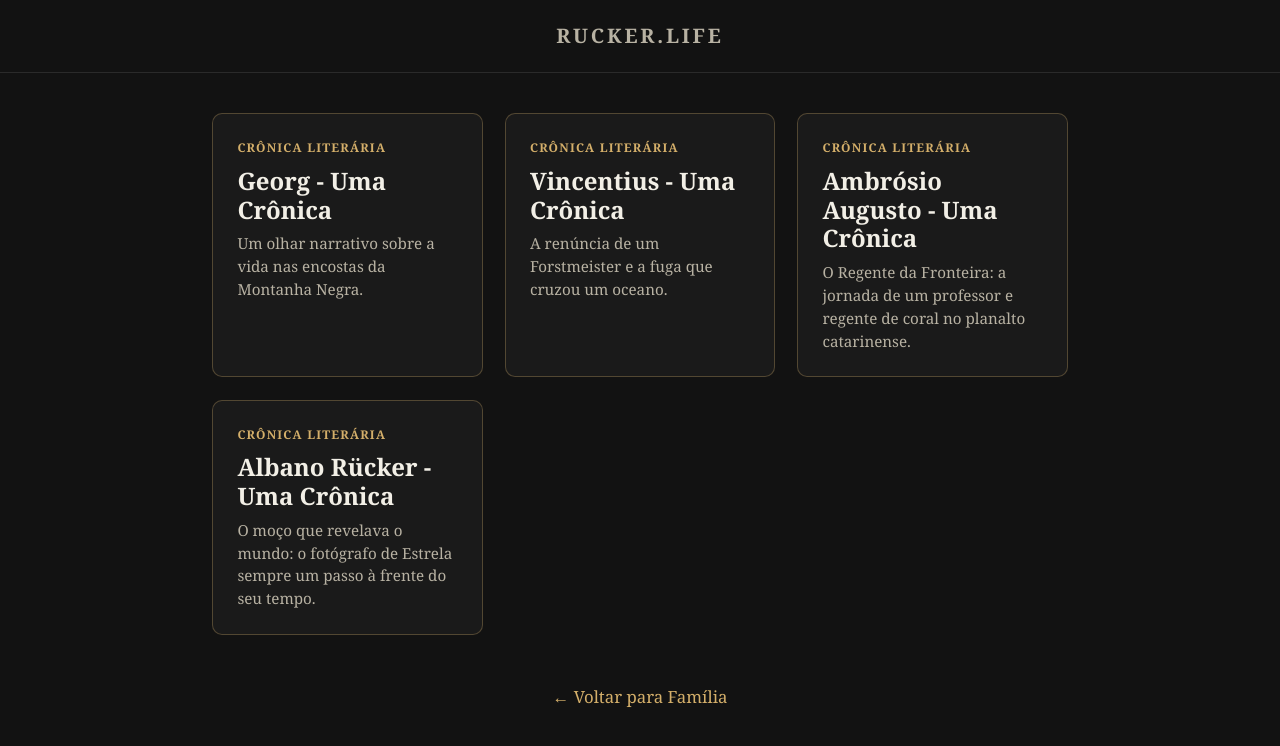
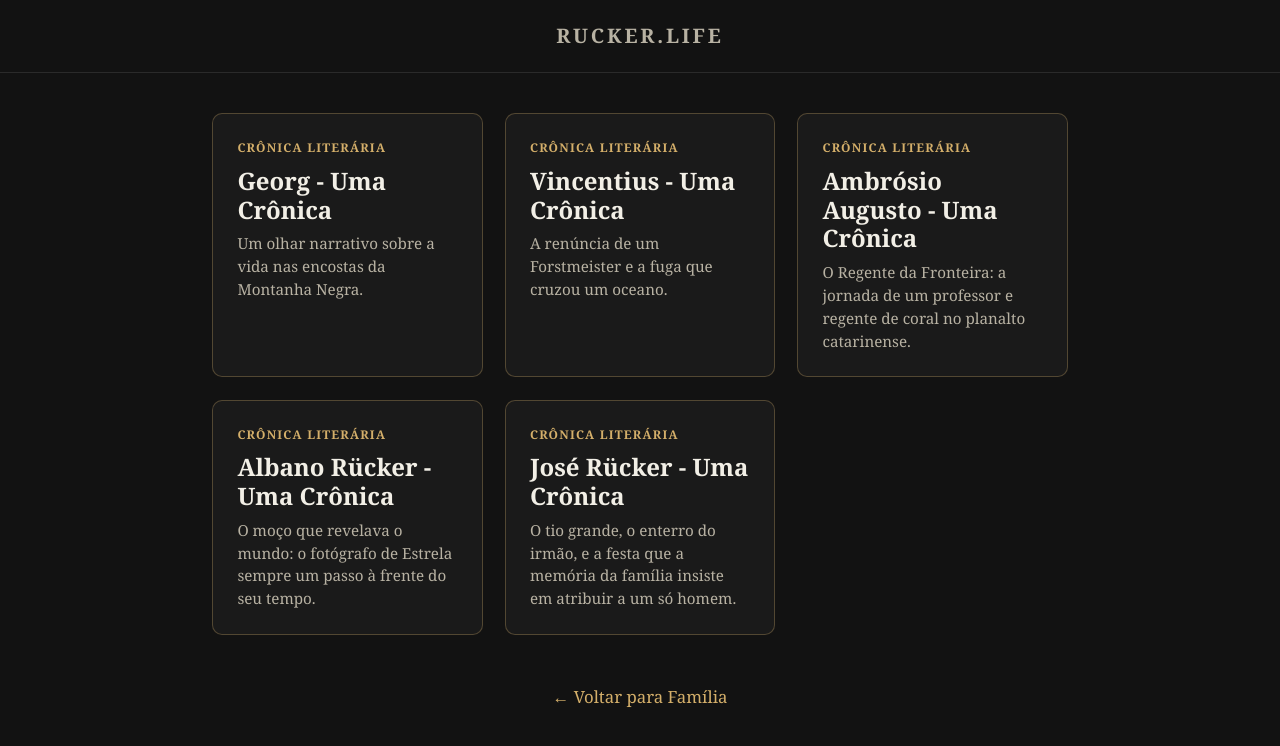
Before and after one commit to frucker-muss/frucker-muss.github.io, a Jekyll site: the page built from familia/cronicas.html, in a window 1280 px wide. Shown: the top 746 px of the page. Built offline with Jekyll 4.4.1, drawn with Linux system fonts in a browser that asks for light colours.

Commit message:
Adiciona crônica de José Rücker e a Rückertreffen de 1975
Nova página familia/jose-rucker-uma-cronica.html com card correspondente
em familia/cronicas.html, seguindo o padrão de layout e frontmatter das
crônicas existentes.

Co-Authored-By: Claude Sonnet 5 <noreply@anthropic.com>

```diff
--- a/familia/cronicas.html
+++ b/familia/cronicas.html
@@ -34,6 +34,13 @@ description: "Reconstruções narrativas da vida de cada personagem da família
     <p style="font-size: 0.95rem;">O moço que revelava o mundo: o fotógrafo de Estrela sempre um passo à frente do seu tempo.</p>
   </a>
 
+  <!-- Cartão: José Rücker (Crônica) -->
+  <a href="{{ '/familia/jose-rucker-uma-cronica.html' | relative_url }}" class="card" style="padding: 1.5rem; text-align: left; justify-content: flex-start; border-color: rgba(212, 175, 106, 0.3);">
+    <span style="font-size: 0.75rem; color: #d4af6a; text-transform: uppercase; letter-spacing: 0.1em; margin-bottom: 0.5rem; display: block; font-weight: bold;">Crônica Literária</span>
+    <h3 style="margin-bottom: 0.5rem; font-size: 1.5rem; border: none;">José Rücker - Uma Crônica</h3>
+    <p style="font-size: 0.95rem;">O tio grande, o enterro do irmão, e a festa que a memória da família insiste em atribuir a um só homem.</p>
+  </a>
+
 </div>
 
 <p style="font-size: 1.05rem; text-align: center; margin-top: 3rem;"><a href="{{ '/familia.html' | relative_url }}">← Voltar para Família</a></p>
```
Also changed, not shown: familia/jose-rucker-uma-cronica.html (added, +34 -0 lines).
